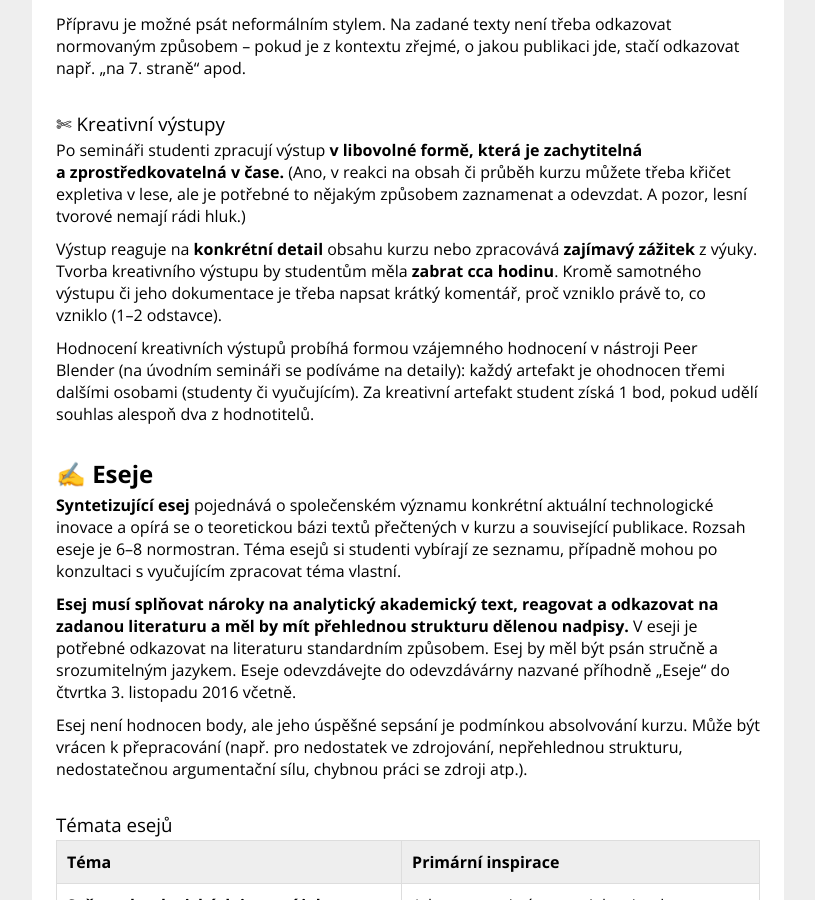
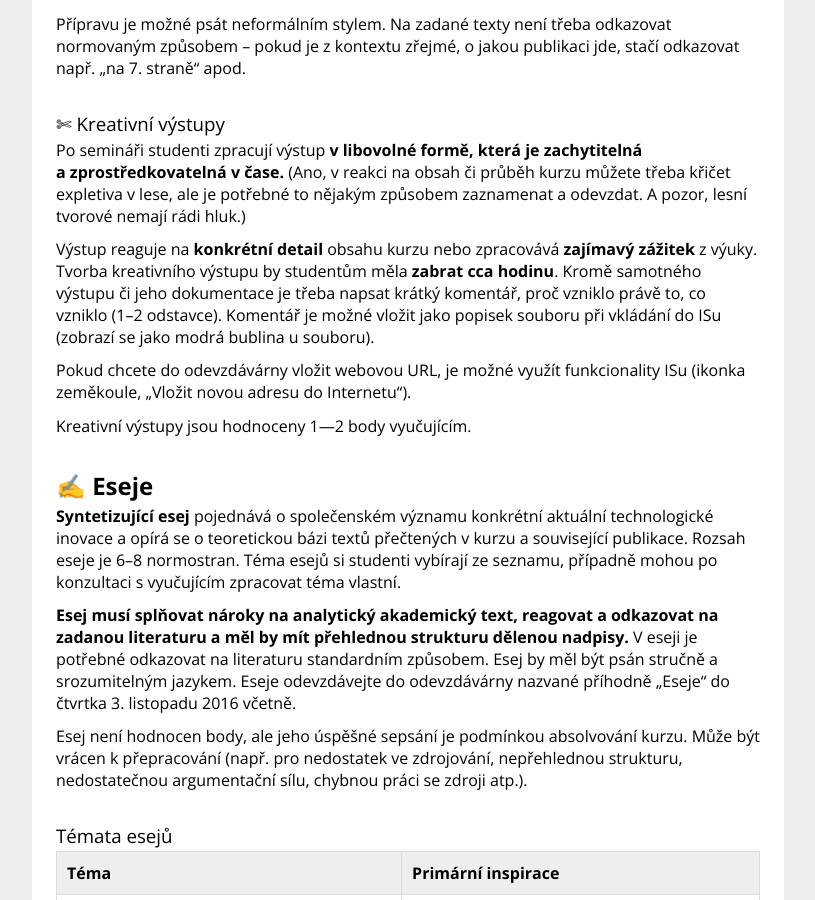
Before and after one commit to jan-martinek/ktai.peerb, a Jekyll site: the page built from assessment.md, in a window 1280 px wide and 900 px high, scrolled down 905 px. Shown: the whole window, without its empty margins (232-1047 px from the left). Built offline with Jekyll 4.4.1, drawn with Linux system fonts in a browser that asks for light colours.

Commit message:
Creative artifacts' assessment fixed and clarified

```diff
--- a/assessment.md
+++ b/assessment.md
@@ -47,9 +47,11 @@ Přípravu je možné psát neformálním stylem. Na zadané texty není třeba
 
 Po semináři studenti zpracují výstup **v libovolné formě, která je zachytitelná a zprostředkovatelná v čase.** (Ano, v reakci na obsah či průběh kurzu můžete třeba křičet expletiva v lese, ale je potřebné to nějakým způsobem zaznamenat a odevzdat. A pozor, lesní tvorové nemají rádi hluk.)
 
-Výstup reaguje na **konkrétní detail** obsahu kurzu nebo zpracovává **zajímavý zážitek** z výuky. Tvorba kreativního výstupu by studentům měla **zabrat cca hodinu**. Kromě samotného výstupu či jeho dokumentace je třeba napsat krátký komentář, proč vzniklo právě to, co vzniklo (1–2 odstavce).
+Výstup reaguje na **konkrétní detail** obsahu kurzu nebo zpracovává **zajímavý zážitek** z výuky. Tvorba kreativního výstupu by studentům měla **zabrat cca hodinu**. Kromě samotného výstupu či jeho dokumentace je třeba napsat krátký komentář, proč vzniklo právě to, co vzniklo (1–2 odstavce). Komentář je možné vložit jako popisek souboru při vkládání do ISu (zobrazí se jako modrá bublina u souboru).
 
-Hodnocení kreativních výstupů probíhá formou vzájemného hodnocení v nástroji Peer Blender (na úvodním semináři se podíváme na detaily): každý artefakt je ohodnocen třemi dalšími osobami (studenty či vyučujícím). Za kreativní artefakt student získá 1 bod, pokud udělí souhlas alespoň dva z hodnotitelů.
+Pokud chcete do odevzdávárny vložit webovou URL, je možné využít funkcionality ISu (ikonka zeměkoule, „Vložit novou adresu do Internetu“).
+
+Kreativní výstupy jsou hodnoceny 1—2 body vyučujícím.
 
 
 ## ✍ Eseje
```
Also changed, not shown: assessment-kombi.md (+4 -2 lines).
